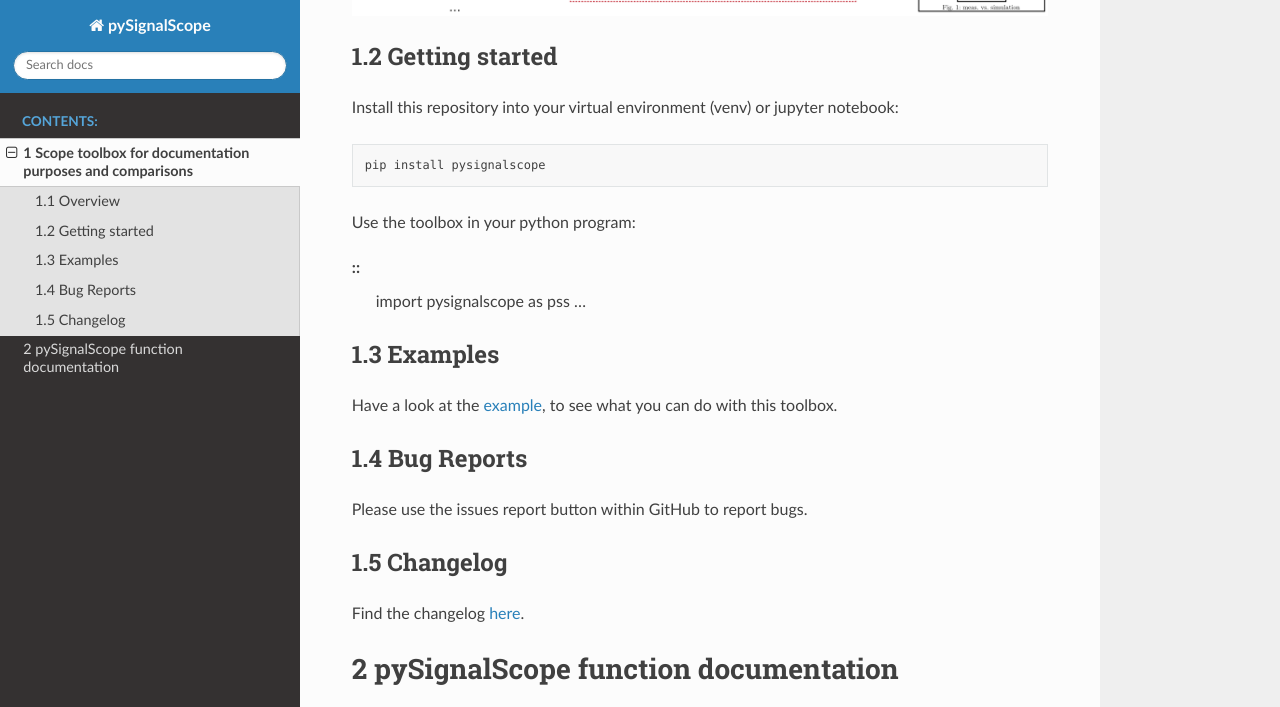
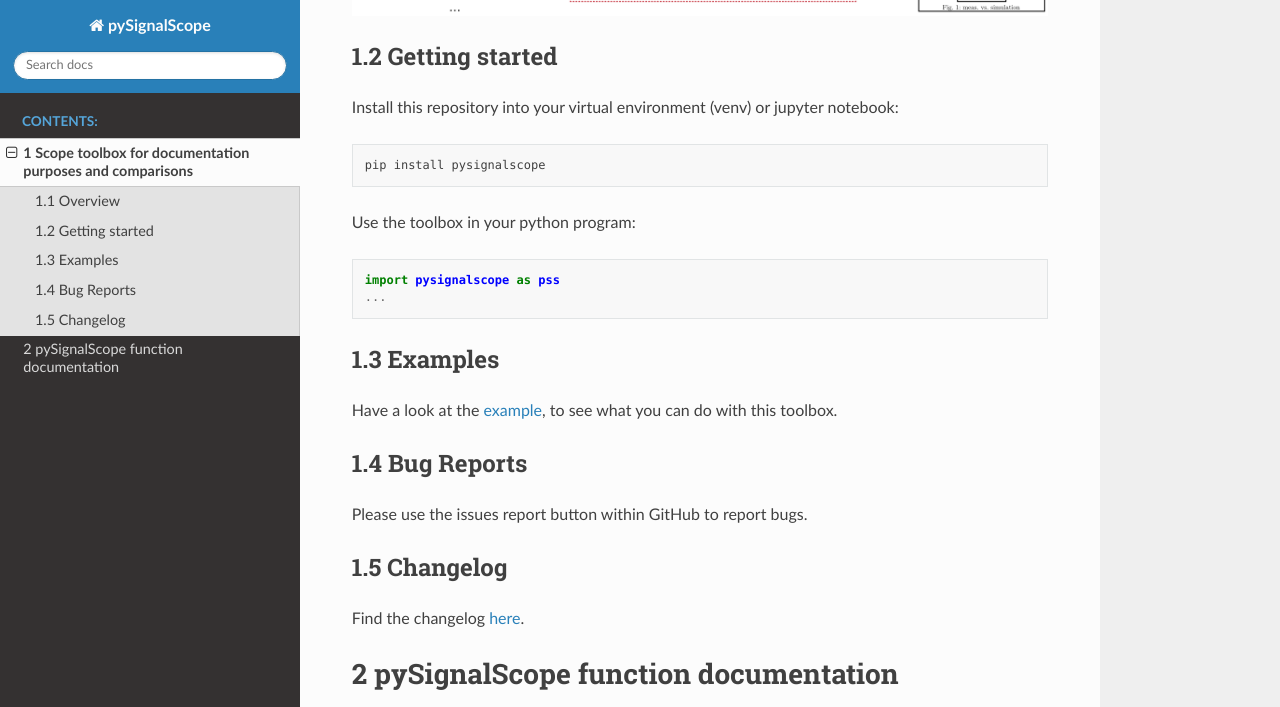
Before and after one commit to upb-lea/pySignalScope, a Sphinx documentation site: the page built from docs/source/intro.rst, in a window 1280 px wide and 900 px high, scrolled down 677 px, cut to the strip 0-707 px from the top of the window. Built offline with Sphinx 7.4.7 and the Read the Docs theme 2.0.0, drawn with Linux system fonts in a browser that asks for light colours; some of the changed lines change nothing that is shown.

Commit message:
fix links

```diff
--- a/docs/source/intro.rst
+++ b/docs/source/intro.rst
@@ -25,12 +25,13 @@
 Use the toolbox in your python program:
 
 ::
+
     import pysignalscope as pss
     ...
 
 Examples
 --------
-Have a look at the `example <../../examples/scope_example.py>`__, to see what you can do with this toolbox.
+Have a look at the `example <https://github.com/upb-lea/pySignalScope/blob/main/examples/scope_example.py>`__, to see what you can do with this toolbox.
 
 Bug Reports
 -----------
@@ -38,7 +39,7 @@
 
 Changelog
 ---------
-Find the changelog `here <../../CHANGELOG.md>`__.
+Find the changelog `here <https://github.com/upb-lea/pySignalScope/blob/main/CHANGELOG.md>`__.
 
 
 
```
